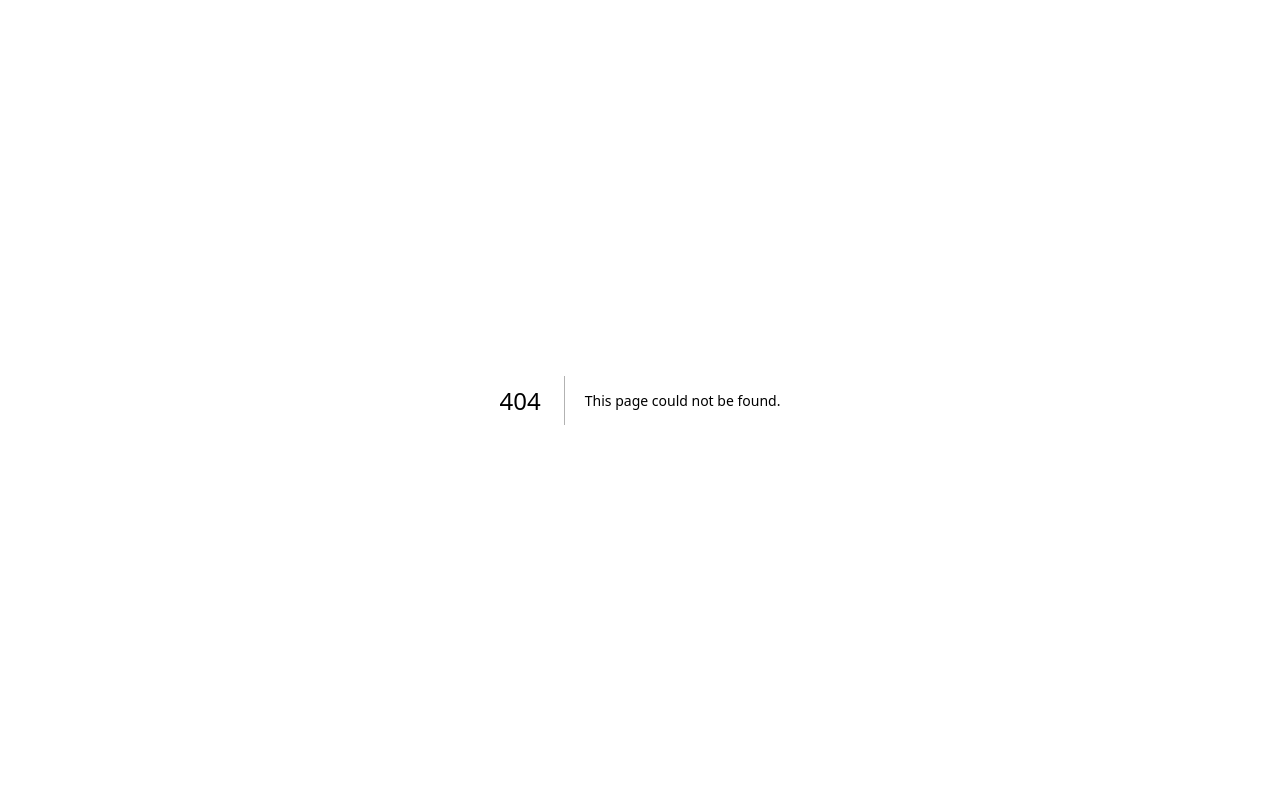
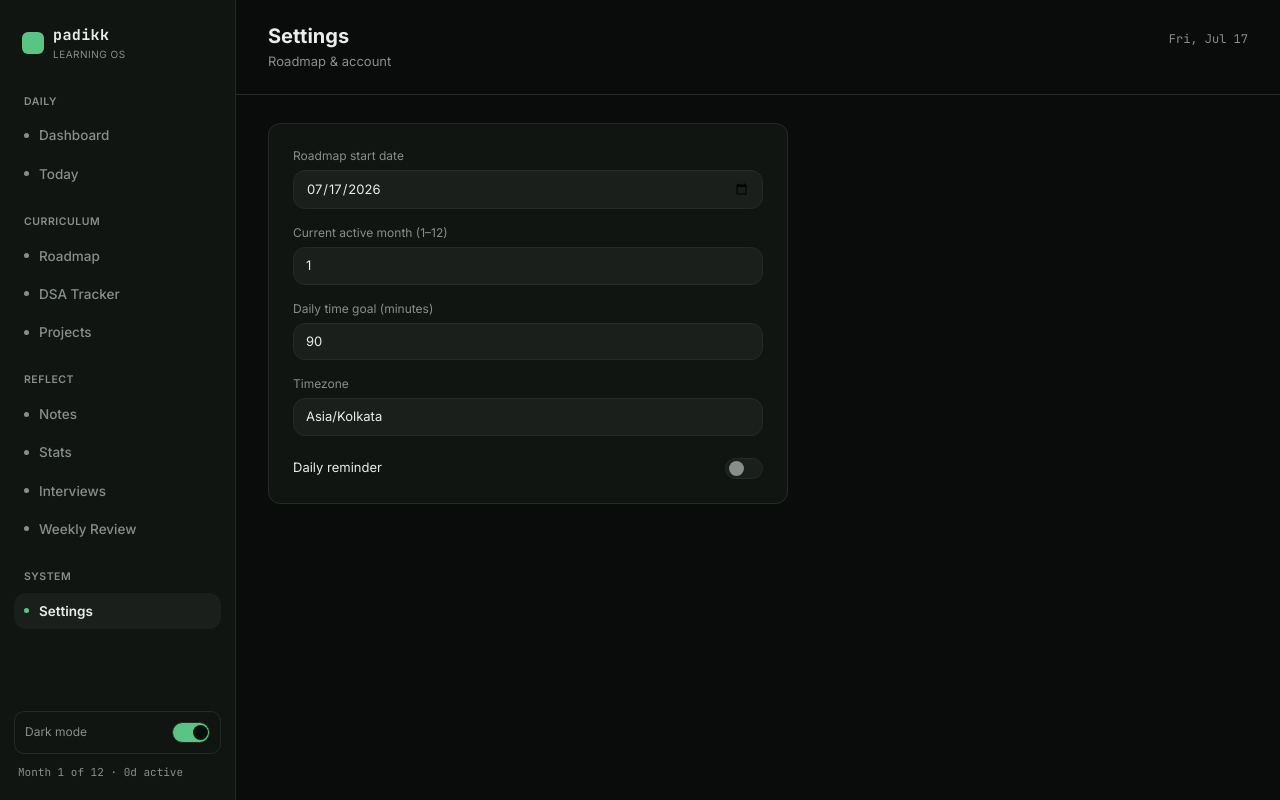
Before and after one commit to saisooraj/Padikk, a Next.js app: page /settings in a window 1280 px wide. Before the commit this address had no page. Built offline with nearby package versions, Linux system fonts and the light colour scheme.

Commit message:
Build Settings page: roadmap config, timezone, reminder toggle
Reuses the shared Switch component for the reminder toggle. Inputs are
locally controlled only (no persistence yet).

```diff
--- /dev/null
+++ b/app/(app)/settings/page.tsx
@@ -0,0 +1,85 @@
+"use client";
+
+import { useState } from "react";
+import { format } from "date-fns";
+
+import { usePageHeader } from "@/lib/use-page-header";
+import { Card } from "@/components/ui/card";
+import { Switch } from "@/components/ui/switch";
+
+interface Settings {
+  startDate: string;
+  activeMonth: string;
+  dailyGoalMinutes: string;
+  timezone: string;
+  remindersOn: boolean;
+}
+
+const DEFAULT_SETTINGS: Settings = {
+  startDate: format(new Date(), "yyyy-MM-dd"),
+  activeMonth: "1",
+  dailyGoalMinutes: "90",
+  timezone: "Asia/Kolkata",
+  remindersOn: false,
+};
+
+export default function SettingsPage() {
+  usePageHeader("Settings", "Roadmap & account");
+
+  const [settings, setSettings] = useState<Settings>(DEFAULT_SETTINGS);
+
+  const update = (patch: Partial<Settings>) =>
+    setSettings((prev) => ({ ...prev, ...patch }));
+
+  return (
+    <Card className="flex max-w-[520px] flex-col gap-4 p-6">
+      <div>
+        <div className="mb-1.5 text-xs text-[var(--muted)]">Roadmap start date</div>
+        <input
+          type="date"
+          value={settings.startDate}
+          onChange={(e) => update({ startDate: e.target.value })}
+          className="w-full rounded-lg border border-[var(--border)] bg-[var(--surface2)] px-3 py-2 text-[13px] text-[var(--text)]"
+        />
+      </div>
+      <div>
+        <div className="mb-1.5 text-xs text-[var(--muted)]">Current active month (1–12)</div>
+        <input
+          type="number"
+          min={1}
+          max={12}
+          value={settings.activeMonth}
+          onChange={(e) => update({ activeMonth: e.target.value })}
+          className="w-full rounded-lg border border-[var(--border)] bg-[var(--surface2)] px-3 py-2 text-[13px] text-[var(--text)]"
+        />
+      </div>
+      <div>
+        <div className="mb-1.5 text-xs text-[var(--muted)]">Daily time goal (minutes)</div>
+        <input
+          type="number"
+          min={30}
+          max={180}
+          step={15}
+          value={settings.dailyGoalMinutes}
+          onChange={(e) => update({ dailyGoalMinutes: e.target.value })}
+          className="w-full rounded-lg border border-[var(--border)] bg-[var(--surface2)] px-3 py-2 text-[13px] text-[var(--text)]"
+        />
+      </div>
+      <div>
+        <div className="mb-1.5 text-xs text-[var(--muted)]">Timezone</div>
+        <input
+          value={settings.timezone}
+          onChange={(e) => update({ timezone: e.target.value })}
+          className="w-full rounded-lg border border-[var(--border)] bg-[var(--surface2)] px-3 py-2 text-[13px] text-[var(--text)]"
+        />
+      </div>
+      <div className="flex items-center justify-between pt-1.5">
+        <div className="text-[13px] text-[var(--text)]">Daily reminder</div>
+        <Switch
+          checked={settings.remindersOn}
+          onCheckedChange={(checked) => update({ remindersOn: checked })}
+        />
+      </div>
+    </Card>
+  );
+}
```
